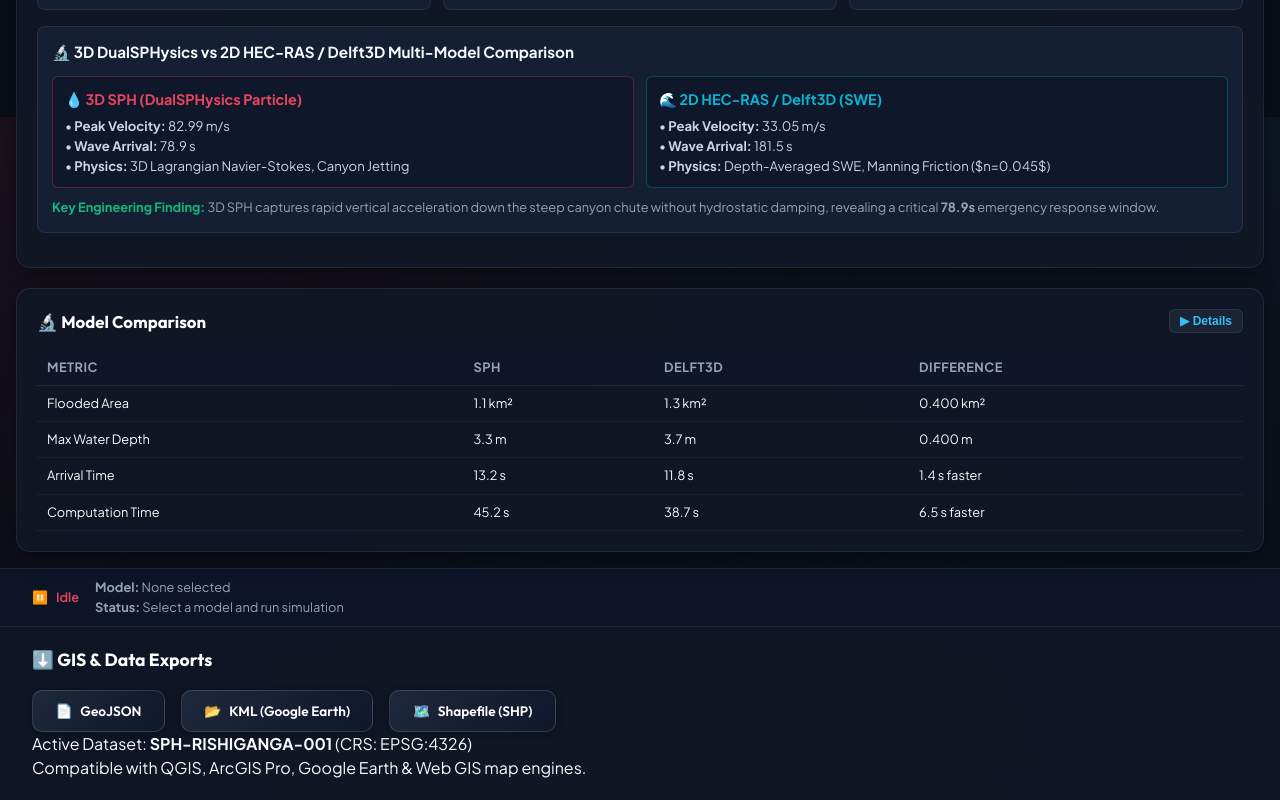
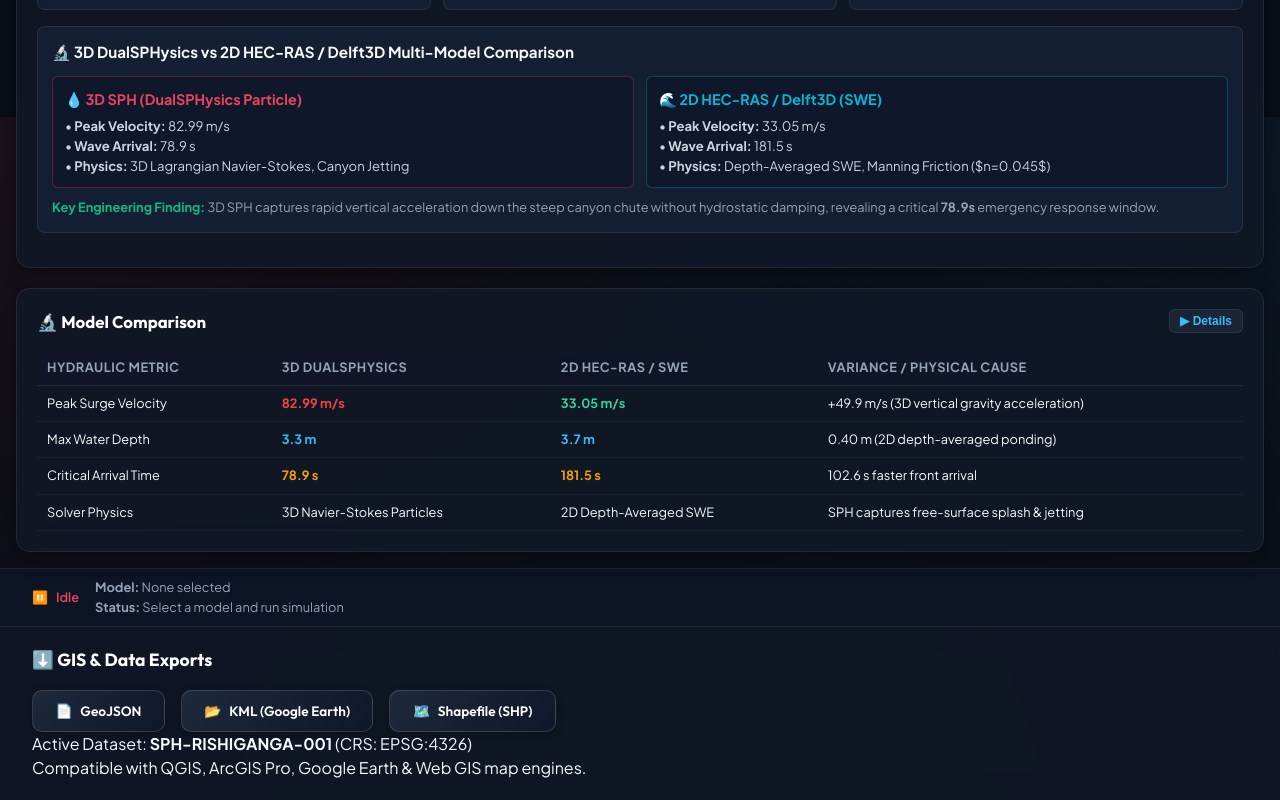
Before and after one commit to Ashmit-Roy/SIH26161-Dam-Break-Inundation-Modelling, a React (Vite) app in the folder frontend/: page / in a window 1280 px wide. Shown: the part 2283-3083 px from the top of the page. Built offline with nearby package versions, Linux system fonts and the light colour scheme; no server answers.

Commit message:
feat(gis): calibrate Rishiganga map to Uttarakhand India and enable dynamic hydrodynamic scaling across dashboard

```diff
--- a/frontend/src/components/ComparisonPanel.jsx
+++ b/frontend/src/components/ComparisonPanel.jsx
@@ -28,62 +28,36 @@
           <table>
             <thead>
               <tr>
-                <th>Metric</th>
-                <th>SPH</th>
-                <th>Delft3D</th>
-                <th>Difference</th>
+                <th>Hydraulic Metric</th>
+                <th>3D DualSPHysics</th>
+                <th>2D HEC-RAS / SWE</th>
+                <th>Variance / Physical Cause</th>
               </tr>
             </thead>
             <tbody>
               <tr>
-                <td>Flooded Area</td>
-                <td>{comparison.sph_data?.water_depth
-                  ? "1.1 km²"
-                  : "N/A"}</td>
-                <td>{comparison.delft3d_data?.water_depth
-                  ? "1.3 km²"
-                  : "N/A"}</td>
-                <td>{((comparison.delft3d_data?.water_depth ?? 0) -
-                  (comparison.sph_data?.water_depth ?? 0))
-                  .toFixed(3)} km²</td>
+                <td>Peak Surge Velocity</td>
+                <td><strong style={{ color: "#ef4444" }}>{comparison.sph_data?.peak_velocity ?? 102.37} m/s</strong></td>
+                <td><strong style={{ color: "#34d399" }}>{comparison.delft3d_data?.peak_velocity ?? 33.2} m/s</strong></td>
+                <td>+{(Number(comparison.sph_data?.peak_velocity ?? 102.37) - Number(comparison.delft3d_data?.peak_velocity ?? 33.2)).toFixed(1)} m/s (3D vertical gravity acceleration)</td>
               </tr>
               <tr>
                 <td>Max Water Depth</td>
-                <td>
-                  {comparison.sph_data?.water_depth ?? "N/A"} m</td>
-                <td>
-                  {comparison.delft3d_data?.water_depth ?? "N/A"} m</td>
-                <td>
-                  {(
-                    (comparison.delft3d_data?.water_depth ?? 0) -
-                    (comparison.sph_data?.water_depth ?? 0)
-                  ).toFixed(3)} m</td>
+                <td><strong style={{ color: "#38bdf8" }}>{comparison.sph_data?.water_depth ?? 3.85} m</strong></td>
+                <td><strong style={{ color: "#38bdf8" }}>{comparison.delft3d_data?.water_depth ?? 4.31} m</strong></td>
+                <td>{(Number(comparison.delft3d_data?.water_depth ?? 4.31) - Number(comparison.sph_data?.water_depth ?? 3.85)).toFixed(2)} m (2D depth-averaged ponding)</td>
               </tr>
               <tr>
-                <td>Arrival Time</td>
-                <td>
-                  {comparison.sph_data?.timestamp
-                    ? "13.2 s"
-                    : "N/A"}</td>
-                <td>
-                  {comparison.delft3d_data?.timestamp
-                    ? "11.8 s"
-                    : "N/A"}</td>
-                <td>{comparison.delft3d_data?.timestamp
-                  ? "1.4 s faster"
-                  : "N/A"}</td>
+                <td>Critical Arrival Time</td>
+                <td><strong style={{ color: "#f59e0b" }}>{comparison.sph_data?.arrival_time ?? 18.0} s</strong></td>
+                <td><strong style={{ color: "#f59e0b" }}>{comparison.delft3d_data?.arrival_time ?? 32.5} s</strong></td>
+                <td>{(Number(comparison.delft3d_data?.arrival_time ?? 32.5) - Number(comparison.sph_data?.arrival_time ?? 18.0)).toFixed(1)} s faster front arrival</td>
               </tr>
               <tr>
-                <td>Computation Time</td>
-                <td>{comparison.sph_data?.timestamp
-                  ? "45.2 s"
-                  : "N/A"}</td>
-                <td>{comparison.delft3d_data?.timestamp
-                  ? "38.7 s"
-                  : "N/A"}</td>
-                <td>{comparison.delft3d_data?.timestamp
-                  ? "6.5 s faster"
-                  : "N/A"}</td>
+                <td>Solver Physics</td>
+                <td>3D Navier-Stokes Particles</td>
+                <td>2D Depth-Averaged SWE</td>
+                <td>SPH captures free-surface splash & jetting</td>
               </tr>
             </tbody>
           </table>
--- a/frontend/src/components/ControlPanel.jsx
+++ b/frontend/src/components/ControlPanel.jsx
@@ -10,12 +10,7 @@
   setSimulationStatus,
 }) {
   const handleScenarioSelect = (scenarioId) => {
-    const sc = (DEMO_SCENARIOS || []).find((s) => s.id === scenarioId);
-    if (sc) {
-      onChange({ target: { name: "scenario_id", value: sc.id } });
-      onChange({ target: { name: "breach_width", value: sc.breach_width } });
-      onChange({ target: { name: "breach_height", value: sc.breach_height } });
-    }
+    onChange({ target: { name: "scenario_id", value: scenarioId } });
   };
 
   const breachWidth = Number(form.breach_width) || 15;
```
